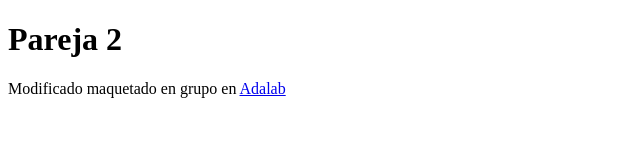
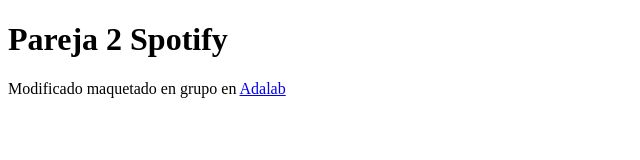
Before and after one commit to MelsCrest/control-versiones-pair-2, a plain HTML site: page index.html in a window 1280 px wide. Shown: the whole page, without its empty margins (0-640 px from the left). Drawn offline with Linux system fonts and the light colour scheme.

```diff
--- a/index.html
+++ b/index.html
@@ -7,7 +7,7 @@
 </head>
 <body>
     <header>
-        <h1>Pareja 2</h1>
+        <h1>Pareja 2 Spotify</h1>
     </header>
     <main>
         <section class="motivacion"></section>
```
